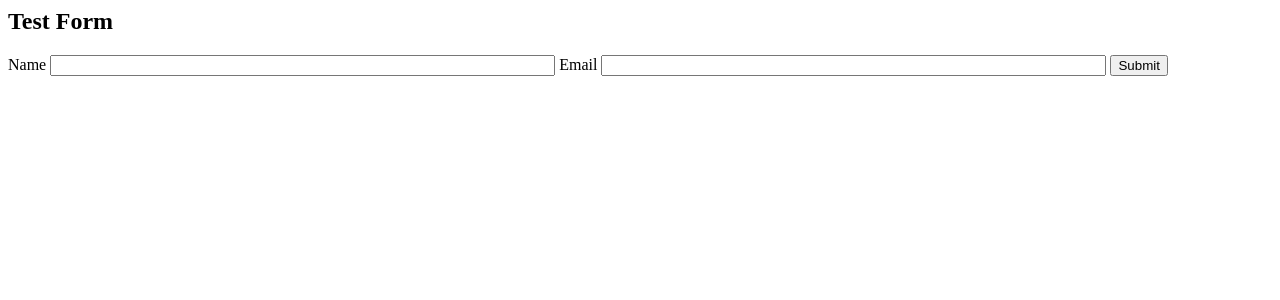
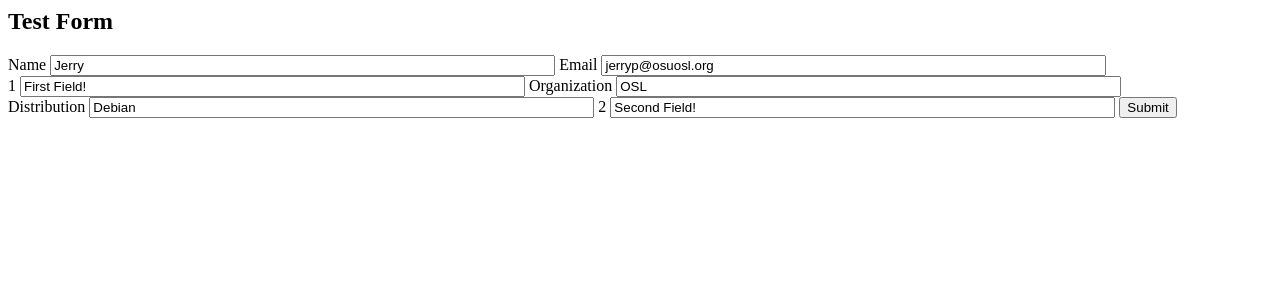
Before and after one commit to osuosl/formsender, a Python web app: template templates/index.html in a window 1280 px wide. Shown: the top 300 px of the page. Run offline with Jinja, Linux system fonts and the light colour scheme; the template is opened without the code that fills it, so the values that code supplies are empty.

Commit message:
Fixed flake8, added index.html for testing edge cases for titles

```diff
--- a/request_handler.py
+++ b/request_handler.py
@@ -412,8 +412,9 @@ def format_message(msg):
     # f_message, each key and message is separated by two lines.
     for key in sorted(titles):
         if key not in hidden_fields:
-            f_message += ('{0}:\n{1}\n\n'.format(\
-                convert_key_to_title(titles[key]), msg[titles[key]]))
+            f_message += \
+                ('{0}:\n{1}\n\n'.format(convert_key_to_title(titles[key]),
+                                        msg[titles[key]]))
 
     return f_message
 
--- a/templates/index.html
+++ b/templates/index.html
@@ -3,14 +3,25 @@
   <h2>Test Form</h2>
   <form enctype="multipart/form-data" action="http://localhost:5000" method="post" accept-charset="UTF-8">
     <label for="edit-submitted-name">Name</label>
-    <input type="text" name="name" value="" size="60" maxlength="128" />
+    <input type="text" name="name" value="Jerry" size="60" maxlength="128" />
     <label for="edit-submitted-email">Email</label>
-    <input type="text" name="email" value="" size="60" maxlength="128" />
+    <input type="text" name="email" value="jerryp@osuosl.org" size="60" maxlength="128" />
+    <br/>
+    <label for="edit-submitted-1">1</label>
+    <input type="text" name="1" value="First Field!" size="60" maxlength="128" />
+    <label for="edit-submitted-organization">Organization</label>
+    <input type="text" name="organization" value="OSL" size="60" maxlength="128" />
+    <br/>
+    <label for="edit-submitted-distribution">Distribution</label>
+    <input type="text" name="distribution" value="Debian" size="60" maxlength="128" />
+    <label for="edit-submitted-2">2</label>
+    <input type="text" name="2" value="Second Field!" size="60" maxlength="128" />
     <input type="hidden" name="last_name" value="" size="60" />
     <input type="hidden" name="token" value="15674hsda//*q23%^13jnxccv3ds54sa4g4sa532323!OoRdsfISDIdks38*(dsfjk)aS" />
     <input type="hidden" name="redirect" value="http://www.osuosl.org" />
     <input type="hidden" id="edit-submit-mail-sub" name="mail_subject" value="FORM: New Hosting Request" class="form-text" />
-    <input type="hidden" name="fields_to_join" value="email,name" />
+    <input type="hidden" name="fields_to_join_name" value="Eat" />
+    <input type="hidden" name="fields_to_join" value="email,name,distribution,2,date" />
     <input type="submit" name="op" value="Submit" />
   </form>
 </body>
--- a/tests.py
+++ b/tests.py
@@ -1117,7 +1117,8 @@ class TestFormsender(unittest.TestCase):
                           "Some Field:\n"
                           "This is some info.\n\n"
                           "With New Field Name:\n"
-                          "Valid Guy:example@osuosl.org:%s:This is some info.\n\n"% str(int(time.time())))
+                          "Valid Guy:example@osuosl.org:"
+                          "%s:This is some info.\n\n" % str(int(time.time())))
 
         message = handler.create_msg(req)
         formatted_message = handler.format_message(message)
```
